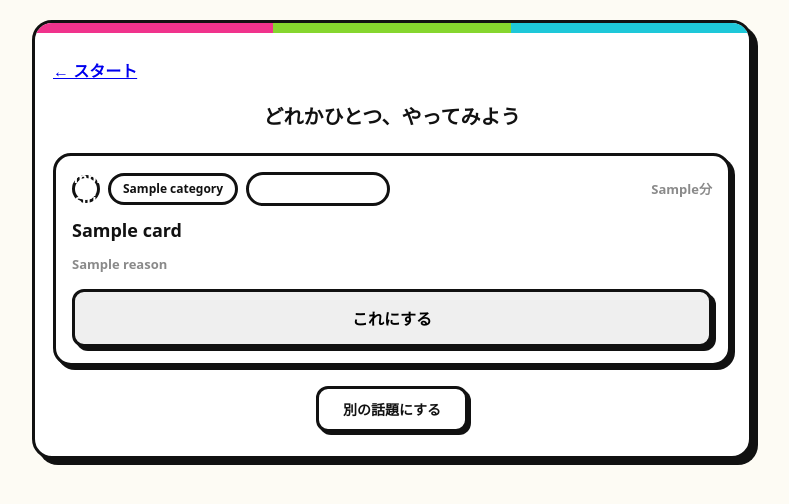
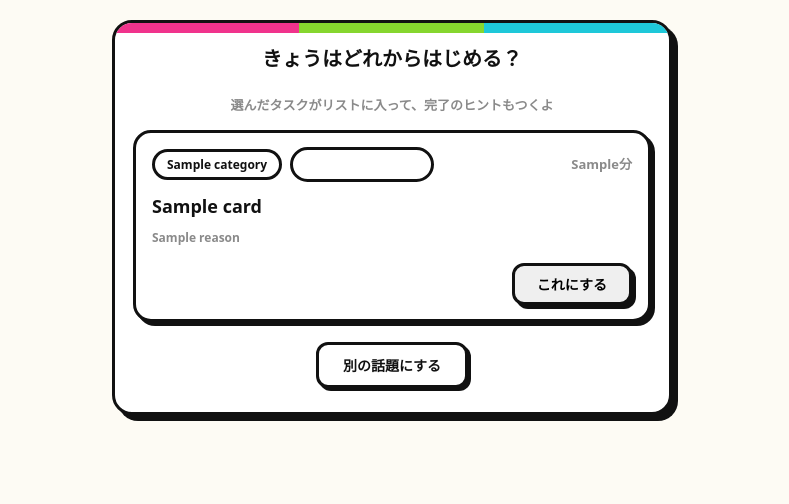
Before and after one commit to 0xshu7/taskboard, a Spring app: page /proposal in a window 1280 px wide. Shown: the top 504 px of the page, without its empty margins (248-1037 px from the left). Run offline with Thymeleaf, Linux system fonts and the light colour scheme; the template is opened without the code that fills it: most values are stand-ins (such as "Sample title", 1, 10 or a date in 2020); data that the repository does not hold is empty; some of the project's set-up classes (security, data sources, template engines, error pages and the like) are left out, and stand-ins take their place.

Commit message:
Refine proposal screen and add AI disclosure

```diff
--- a/src/main/resources/application.yml
+++ b/src/main/resources/application.yml
@@ -19,7 +19,7 @@ spring:
 
 
 ai:
-  mock: true
+  mock: false
   model: gemini-3.6-flash
   api-key: ${GEMINI_API_KEY:}
   timeout-seconds: 10
--- a/src/main/resources/static/css/style.css
+++ b/src/main/resources/static/css/style.css
@@ -103,6 +103,11 @@ body {
 }
 
 
+/* 提案画面だけ幅を絞る。
+   3案を見比べる画面なので、横に伸びると視線の移動が大きくなる */
+.container.proposals {
+  max-width: 560px;
+}
 /* ==========================================================================
    3. 見出しとタブ
    ========================================================================== */
@@ -798,6 +803,16 @@ body {
   text-decoration: none;
 }
 
+/* ログイン画面の注意書き。
+   押す前に読める位置に置くが、主役はボタンなので小さく */
+.login-note {
+  margin-top: 24px;
+  color: var(--muted);
+  font-size: 12px;
+  line-height: 1.7;
+  text-align: center;
+}
+
 .btn-google:active {
   transform: translate(6px, 6px);
   box-shadow: none;
@@ -813,6 +828,12 @@ body {
   text-align: center;
 }
 
+.proposal-lead {
+  margin-top: 8px;
+  color: var(--muted);
+  font-size: 13px;
+  text-align: center;
+}
 .card-list { list-style: none; margin: 0 0 20px; padding: 0; }
 
 /* 提案カード1枚 */
@@ -1063,3 +1084,97 @@ body {
   font-size: 13px;
   cursor: pointer;
 }
+
+.choose-form {
+  margin-top: 10px;
+  text-align: right;
+}
+
+.btn-choose {
+  width: auto;          /* 100% をやめる */
+  padding: 8px 22px;
+  font-size: 14px;
+}
+
+.card {
+  padding: 14px 16px;
+}
+
+.card-title {
+  margin-top: 8px;
+  font-size: 16px;
+}
+
+.card-reason {
+  margin-top: 4px;
+  font-size: 12px;
+}
+
+.card {
+  margin-bottom: 10px;
+}
+.card-title {
+  font-size: 18px;
+}
+
+/* ===== 待っているあいだの表示 ===== */
+
+/* 画面全体を覆う。
+   position: fixed は、スクロールしても画面に貼り付いたままになる指定。
+   inset: 0 は上下左右すべて0、つまり画面いっぱいという意味 */
+.waiting-overlay {
+  position: fixed;
+  inset: 0;
+  z-index: 100;
+  display: flex;
+  align-items: center;
+  justify-content: center;
+  background: rgba(0, 0, 0, 0.45);
+}
+
+/* 中央の白い箱。カードと同じ太い黒枠とずらした影にして、
+   このアプリの一部に見えるようにする */
+.waiting-box {
+  padding: 32px 40px;
+  border: 3px solid #000;
+  border-radius: 20px;
+  background: #fff;
+  box-shadow: 6px 6px 0 #000;
+  text-align: center;
+}
+
+.waiting-face {
+  font-size: 48px;
+  line-height: 1;
+}
+
+.waiting-text {
+  margin-top: 14px;
+  font-weight: bold;
+  font-size: 15px;
+}
+
+/* 動く点を3つ。3案の3色に合わせてある */
+.waiting-dots {
+  margin-top: 14px;
+  display: flex;
+  gap: 8px;
+  justify-content: center;
+}
+
+.waiting-dots span {
+  width: 9px;
+  height: 9px;
+  border-radius: 50%;
+  animation: waiting-blink 1.2s infinite;
+}
+
+.waiting-dots span:nth-child(1) { background: #FF2D8A; animation-delay: 0s; }
+.waiting-dots span:nth-child(2) { background: #7ED321; animation-delay: 0.2s; }
+.waiting-dots span:nth-child(3) { background: #00C2D1; animation-delay: 0.4s; }
+
+/* 順番に濃くなる。時間差は animation-delay で作っている */
+@keyframes waiting-blink {
+  0%, 60%, 100% { opacity: 0.25; }
+  30%           { opacity: 1; }
+}
--- a/src/main/resources/static/js/effects.js
+++ b/src/main/resources/static/js/effects.js
@@ -169,6 +169,7 @@ function playThenSubmit(form, soundName, waitMs, waitingLabel) {
 				button.disabled = true;          // 二重に押されないように
 				button.textContent = waitingLabel;
 			}
+			showWaiting(waitingLabel);
 		}
 
 		setTimeout(function () {
@@ -183,7 +184,7 @@ document.addEventListener("DOMContentLoaded", function () {
 	// 押してからAIが3案を返すまで3〜5秒かかる。その間ボタンで知らせる
 	const startForm = document.querySelector(".start-form");
 	if (startForm) {
-		playThenSubmit(startForm, "start", 250, "考えています…");
+		playThenSubmit(startForm, "start", 250, "AIが考えています…");
 	}
 
 	// --- 3択の「これにする」 ---
@@ -197,7 +198,7 @@ document.addEventListener("DOMContentLoaded", function () {
 	// ここも作り直すので待つ
 	const retopicForm = document.querySelector(".retopic-form");
 	if (retopicForm) {
-		playThenSubmit(retopicForm, "retopic", 250, "考えています…");
+		playThenSubmit(startForm, "start", 250, "AIが考えています…");
 	}
 
 	// --- 状態のボタン ---
@@ -232,3 +233,28 @@ document.addEventListener("DOMContentLoaded", function () {
 		}
 	});
 });
+
+// ===== 待っているあいだの表示 =====
+
+/**
+ * 画面全体を覆って「考えています」を出す。
+ *
+ * AIの応答に4〜5秒かかる。その間なにも変わらないと、
+ * 押せていないと思ってもう一度押される。
+ *
+ * ボタンの文字を変えるだけでは、画面の他の部分が止まって見える。
+ * 画面全体を覆うことで「いま待つ時間です」と分かるようにしている。
+ */
+function showWaiting(text) {
+	const overlay = document.createElement("div");
+	overlay.className = "waiting-overlay";
+
+	overlay.innerHTML =
+		'<div class="waiting-box">' +
+			'<div class="waiting-face">🤖</div>' +
+			'<p class="waiting-text">' + text + '</p>' +
+			'<div class="waiting-dots"><span></span><span></span><span></span></div>' +
+		'</div>';
+
+	document.body.appendChild(overlay);
+}
--- a/src/main/resources/templates/home.html
+++ b/src/main/resources/templates/home.html
@@ -22,7 +22,7 @@
   <!-- ===== スタート ===== -->
   <!-- 押した瞬間にボタンの表示を変える。二重送信も防げる -->
   <form th:action="@{/proposals}" method="post" class="start-form">
-    <button type="submit" class="btn-start">スタート</button>
+    <button type="submit" class="btn-start">🚀スタート</button>
   </form>
 
   <!-- ===== 下のリンク ===== -->
--- a/src/main/resources/templates/proposal.html
+++ b/src/main/resources/templates/proposal.html
@@ -12,14 +12,15 @@
 </head>
 <body th:attr="data-volume=${volume}">
 
-<div class="container">
-
-  <p class="to-home"><a th:href="@{/}">← スタート</a></p>
+<div class="container proposals">
 
   <header class="header">
-    <h1 class="proposal-title">どれかひとつ、やってみよう</h1>
+    <h1 class="proposal-title">きょうはどれからはじめる？</h1>
+
+    <!-- 選んだあと何が起きるかを、押す前に書いておく。
+         「選ぶ」だけだと、その先が見えないまま押すことになる -->
+    <p class="proposal-lead">選んだタスクがリストに入って、完了のヒントもつくよ</p>
   </header>
-
   <!-- ===== 3案 ===== -->
   <ul class="card-list">
 
@@ -29,7 +30,6 @@
       th:classappend="'card-' + ${card.position}">
 
     <div class="card-head">
-      <span class="card-no" th:text="${card.position}">1</span>
       <span class="card-category" th:text="${card.category}">生活</span>
       <span class="badge" th:classappend="'badge-' + ${card.difficulty}"
             th:text="${card.difficulty.label}">中</span>
--- a/src/main/resources/templates/tasks.html
+++ b/src/main/resources/templates/tasks.html
@@ -26,7 +26,7 @@
 
   <!-- ===== 画面の行き来 ===== -->
   <nav class="tabs">
-  	<a class="tab" th:href="@{/}">スタート</a>
+  	<a class="tab" th:href="@{/}">🚀スタート</a>
   	<a class="tab-gear" th:href="@{/settings}" title="設定">⚙</a>
   </nav>
 
```
Also changed, not shown: src/main/java/com/example/taskboard/VapidKeyGenerator.java (deleted, +0 -87 lines), src/main/resources/templates/login.html (+7 -0 lines), src/main/resources/templates/settings.html (+8 -1 lines).
